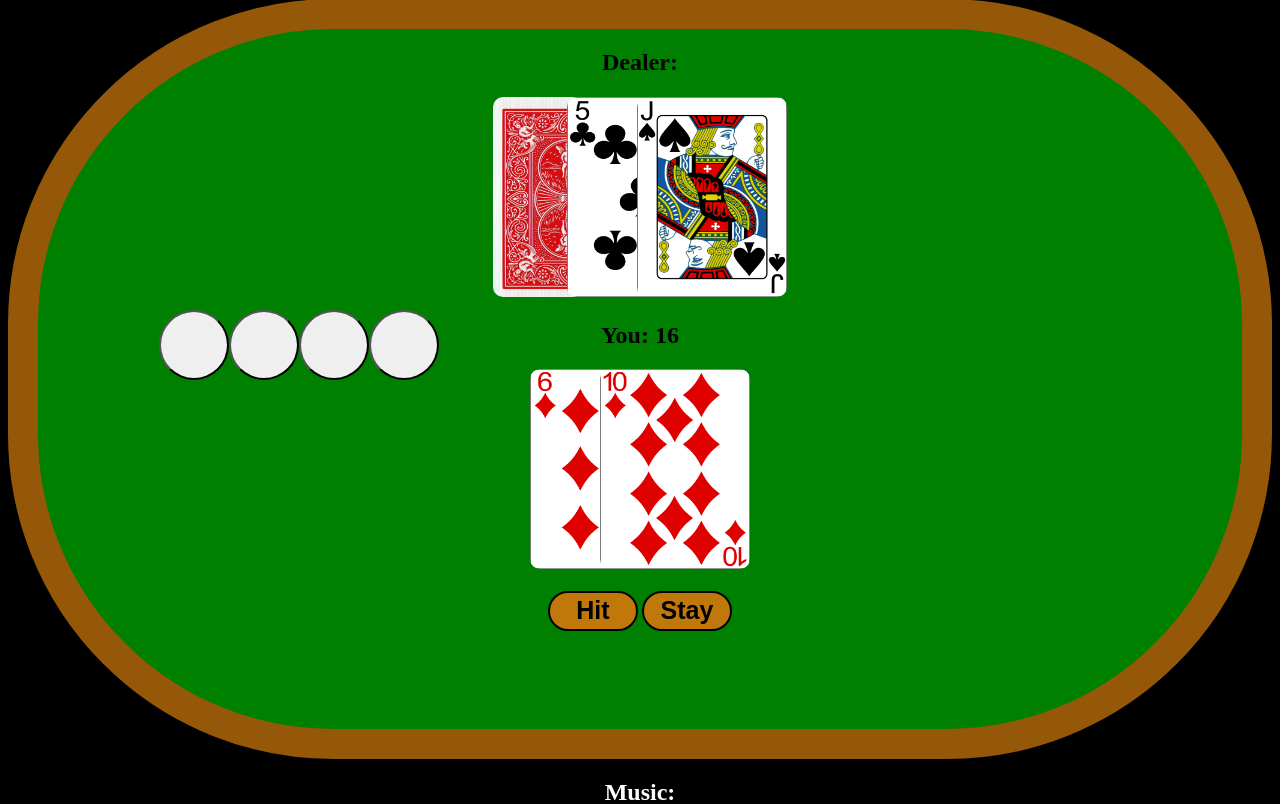
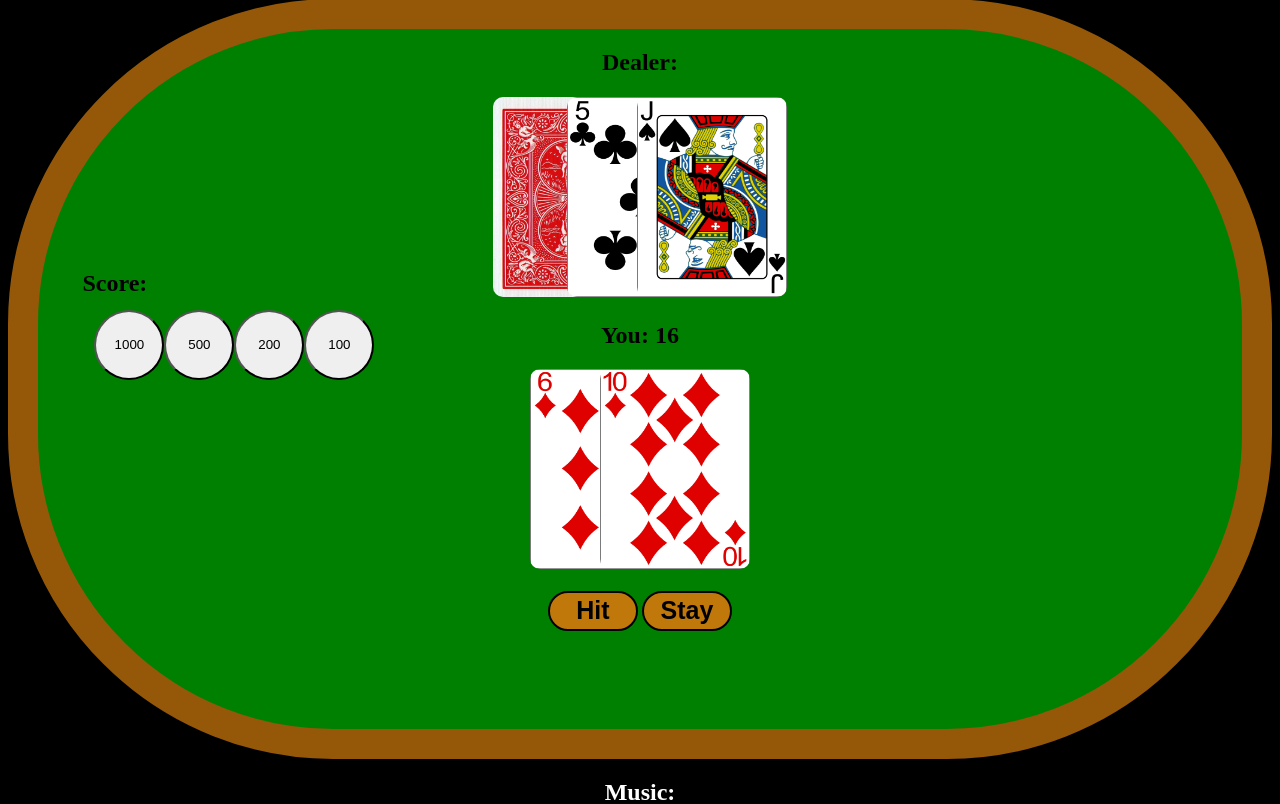
Before and after one commit to VinceDcoder/apiBlackJackGame, a PHP site: page / in a window 1280 px wide. Shown: the part 81-885 px from the top of the page. Run offline with PHP 8.4, Linux system fonts and the light colour scheme.

Commit message:
Worked on Betting system
added a non working betting system, console recgonizes the buttons being
pushed, but still does not increase the highscore

```diff
--- a/blackjack.css
+++ b/blackjack.css
@@ -52,22 +52,16 @@
 }
 
 /* Chips */
+#total_score{
+    margin-top: 60%;
+    float: right;
+    transform: translate(-450%,0%);
+}
 .chips{
     float: right;
     height: 70px;
     width: 70px;
     border-radius: 70px ;
-}
-#bet_100{
-    margin-top: 70%;
-}
-#bet_200{
-    margin-top: 70%;
-}
-#bet_500{
-    margin-top: 70%;
-}
-#bet_1000{
     margin-top: 70%;
 }
 
@@ -77,7 +71,7 @@
     height: 140px;
     padding: 15px;
     position: fixed;
-    top: 35%;
+    top: 50%;
     left: 50%;
     transform: translate(-50%, -50%);
     transition: 200ms ease-in-out;
--- a/blackjack.js
+++ b/blackjack.js
@@ -11,11 +11,11 @@
 
 var canHit = true;
 
-var betTotal = 1000;
-var chips100 = 100;
-var chips200 = 200;
-var chips500 = 500;
-var chips1000 = 1000;
+var totalScore = 1000;
+// var chips100 = 100;
+// var chips200 = 200;
+// var chips500 = 500;
+// var chips1000 = 1000;
 
 window.onload = function loadGame(){
     buildDeck();
@@ -70,6 +70,13 @@
 
     document.getElementById("hit").addEventListener("click", hit);
     document.getElementById("stay").addEventListener("click", stay);
+
+    document.getElementById("bet_100").addEventListener("click", score);
+    document.getElementById("bet_200").addEventListener("click", score);
+    document.getElementById("bet_500").addEventListener("click", score);
+    document.getElementById("bet_1000").addEventListener("click", score);
+
+
     document.getElementById("player_sum").append(playerSum);
 }
 
@@ -173,11 +180,13 @@
 function reloadGame(){
     playerAceCount = 0;
     playerSum = 0;
+
     dealerAceCount = 0;
     dealerSum = 0;
 
     canHit = true;
 
+    // resets results pop-up
     document.getElementById("display_results").style.display = "none";
 
     // clears dealer and player hands
@@ -198,3 +207,11 @@
     shuffleDeck();
     startGame();
 }
+
+function score(){
+    var value = document.getElementById("bet_100").value;
+
+
+
+    console.log(value);
+}
--- a/index.html
+++ b/index.html
@@ -12,10 +12,12 @@
         <h1 id="game_name">Jack Black's Black Jack</h1>
         <div id="jbTable">
             <div class="column">
-                <button class="chips" id="bet_100"></button>
-                <button class="chips" id="bet_200"></button>
-                <button class="chips" id="bet_500"></button>
-                <button class="chips" id="bet_1000"></button>
+                <h2 id="total_score">Score: <span id="total_score"></span></h2>
+
+                <button class="chips" id="bet_100" value="100">100</button>
+                <button class="chips" id="bet_200" value="200">200</button>
+                <button class="chips" id="bet_500" value="500">500</button>
+                <button class="chips" id="bet_1000" value="1000">1000</button>
             </div>
             <div class="column">
                     <h2>Dealer: <span id="dealer_sum"></span></h2>
```
